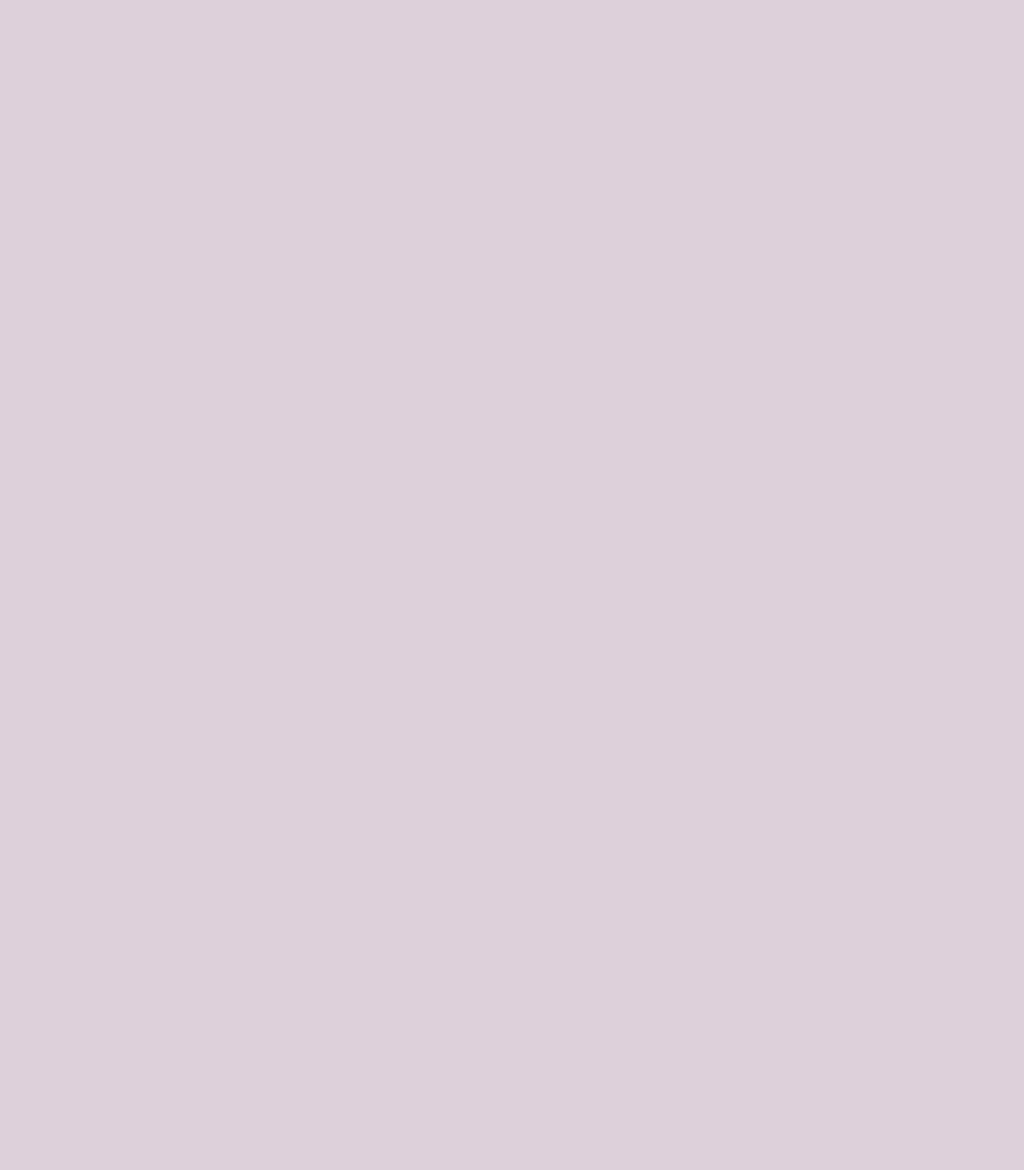
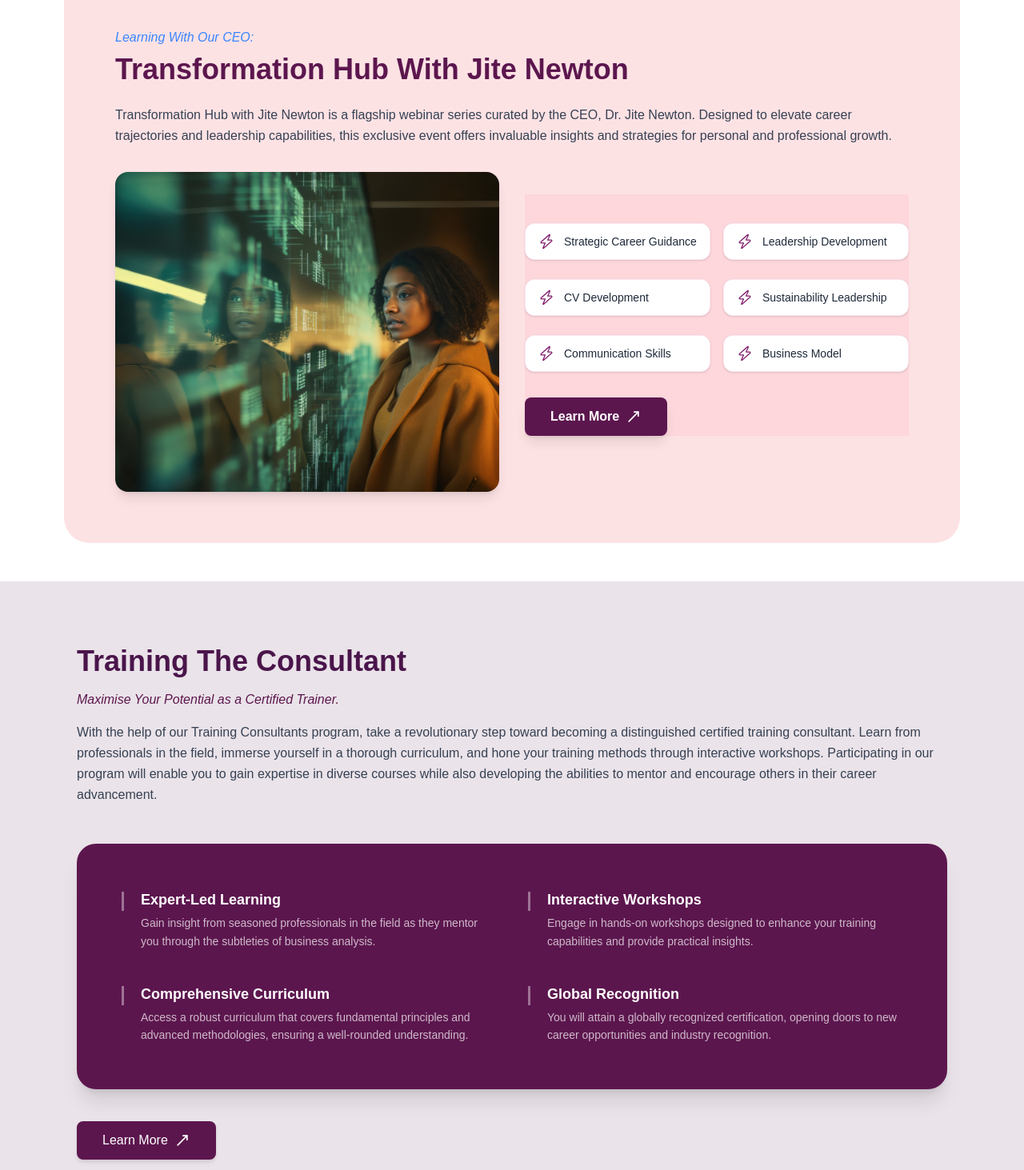
Before and after one commit to victot0121/Frontend-Intern-Assessment, a Next.js app: page / in a window 1280 px wide. Shown: the part 3787-5250 px from the top of the page at 80% size. Before the commit the page ends 3710 px from the top, so only its background shows below. Built offline with nearby package versions, Linux system fonts and the light colour scheme.

Commit message:
ConsultantTraining component done

```diff
--- /dev/null
+++ b/app/components/ConsultantTraining/FeatureCard.tsx
@@ -0,0 +1,23 @@
+import { LuMoveUpRight } from "react-icons/lu";
+
+interface Props {
+  title: string;
+  description: string;
+}
+
+export default function FeatureCard({ title, description }: Props) {
+  return (
+    <div className="group relative pl-6">
+      {/* Left Accent Line */}
+      <span className="absolute left-0 top-1 h-6 w-[3px] bg-white/40 group-hover:bg-white transition-all" />
+
+      <h3 className="text-lg font-semibold text-white">
+        {title}
+      </h3>
+
+      <p className="text-white/70 text-sm leading-relaxed mt-1">
+        {description}
+      </p>
+    </div>
+  );
+}
--- /dev/null
+++ b/app/components/ConsultantTraining/index.tsx
@@ -0,0 +1,49 @@
+import { LuMoveUpRight } from "react-icons/lu";
+import { CONSULTANT_FEATURES } from "./types";
+import FeatureCard from "./FeatureCard";
+
+export default function ConsultantTraining() {
+  return (
+    <section className="w-full bg-[#EAE3E9] py-20 px-6 md:px-12 lg:px-24">
+      <div className="max-w-7xl mx-auto">
+
+        {/* Heading */}
+        <div className="w-full space-y-4 mb-12">
+          <h2 className="text-3xl md:text-4xl font-bold text-[#4A154B]">
+            Training The Consultant
+          </h2>
+
+          <p className="text-[#5C164E] font-medium italic">
+            Maximise Your Potential as a Certified Trainer.
+          </p>
+
+          <p className="text-gray-700 leading-relaxed text-sm md:text-base">
+           With the help of our Training Consultants program, take a revolutionary step toward becoming a distinguished certified training consultant. Learn from professionals in the field, immerse yourself in a thorough curriculum, and hone your training methods through interactive workshops. Participating in our program will enable you to gain expertise in diverse courses while also developing the abilities to mentor and encourage others in their career advancement.
+          </p>
+        </div>
+
+        {/* Feature Box */}
+        <div className="bg-[#5C164E] rounded-3xl p-10 md:p-14 shadow-xl">
+          <div className="grid md:grid-cols-2 gap-10">
+            {CONSULTANT_FEATURES.map((feature) => (
+              <FeatureCard
+                key={feature.title}
+                title={feature.title}
+                description={feature.description}
+              />
+            ))}
+          </div>
+        </div>
+
+        {/* CTA */}
+        <div className="mt-10">
+          <button className="flex items-center gap-2 bg-[#5C164E] text-white px-8 py-3 rounded-lg hover:bg-[#4A154B] transition-all group shadow-md">
+            <span className="font-medium">Learn More</span>
+            <LuMoveUpRight className="w-5 h-5 transition-transform group-hover:translate-x-1 group-hover:-translate-y-1" />
+          </button>
+        </div>
+
+      </div>
+    </section>
+  );
+}
--- /dev/null
+++ b/app/components/ConsultantTraining/types.ts
@@ -0,0 +1,24 @@
+// components/ConsultantTraining/types.ts
+export interface ConsultantFeature {
+  title: string;
+  description: string;
+}
+
+export const CONSULTANT_FEATURES: ConsultantFeature[] = [
+  {
+    title: "Expert-Led Learning",
+    description: "Gain insight from seasoned professionals in the field as they mentor you through the subtleties of business analysis."
+  },
+  {
+    title: "Interactive Workshops",
+    description: "Engage in hands-on workshops designed to enhance your training capabilities and provide practical insights."
+  },
+  {
+    title: "Comprehensive Curriculum",
+    description: "Access a robust curriculum that covers fundamental principles and advanced methodologies, ensuring a well-rounded understanding."
+  },
+  {
+    title: "Global Recognition",
+    description: "You will attain a globally recognized certification, opening doors to new career opportunities and industry recognition."
+  }
+];
--- /dev/null
+++ b/app/components/TransformationHub/index.tsx
@@ -0,0 +1,72 @@
+import Image from 'next/image';
+import { LuMoveUpRight } from "react-icons/lu";
+import { GoZap } from "react-icons/go";
+import { HUB_FEATURES } from './types';
+import hubImage from '../../assets/8.jpg';
+
+
+
+export default function TransformationHub() {
+  return (
+    <section className="w-full py-12 px-4 md:px-10 lg:px-20 bg-white">
+      <div className="max-w-7xl mx-auto bg-[#FDE2E4] rounded-[2rem] p-8 md:p-12 lg:p-16">
+
+        {/* Top Header Section */}
+        <header className="mb-8">
+          <p className="text-[#3A86FF] italic font-medium mb-2">
+            Learning With Our CEO:
+          </p>
+          <h2 className="text-3xl md:text-4xl font-bold text-[#5C164E] mb-6">
+            Transformation Hub With Jite Newton
+          </h2>
+          <p className="text-gray-700 max-w-5xl leading-relaxed text-sm md:text-base">
+            Transformation Hub with Jite Newton is a flagship webinar series curated by the CEO,
+            Dr. Jite Newton. Designed to elevate career trajectories and leadership capabilities,
+            this exclusive event offers invaluable insights and strategies for personal and
+            professional growth.
+          </p>
+        </header>
+
+        {/* Main Content Grid */}
+        <div className="flex flex-col lg:flex-row gap-8 items-start">
+
+          {/* Left: Image Container */}
+          <div className="w-full lg:w-1/2">
+            <div className="relative aspect-video lg:aspect-square max-h-[400px] w-full overflow-hidden rounded-2xl shadow-lg">
+              <Image
+                src={hubImage}
+                alt="Transformation Hub Session"
+                fill
+                className="object-cover"
+                placeholder="blur"
+              />
+            </div>
+          </div>
+
+          {/* Right: Features and CTA */}
+          <div className="w-full lg:w-1/2 flex flex-col gap-8 bg-[#faaab233] mt-7">
+            <div className="grid grid-cols-1 md:grid-cols-2 gap-4 mt-7">
+              {HUB_FEATURES.map((feature) => (
+                <div
+                  key={feature.label}
+                   className="flex items-center gap-3 bg-white px-4 py-3 md:mt-2 rounded-xl shadow-sm border border-pink-100 hover:shadow-md transition-shadow"
+                  >
+                  <GoZap className="w-5 h-5 text-[#801b6b] fill-current" />
+                  <span className="text-gray-800 font-medium text-sm md:text-1xl">
+                    {feature.label}
+                  </span>
+                </div>
+              ))}
+            </div>
+
+            <button className="flex items-center justify-center gap-2 w-fit bg-[#5C164E] text-white px-8 py-3 rounded-lg hover:bg-[#4A154B] transition-all group shadow-lg">
+              <span className="font-semibold">Learn More</span>
+              <LuMoveUpRight className="w-5 h-5 transition-transform group-hover:translate-x-1 group-hover:-translate-y-1" />
+            </button>
+          </div>
+
+        </div>
+      </div>
+    </section>
+  );
+}
--- /dev/null
+++ b/app/components/TransformationHub/types.ts
@@ -0,0 +1,15 @@
+
+import { StaticImageData } from 'next/image';
+
+export interface HubFeature {
+  label: string;
+}
+
+export const HUB_FEATURES: HubFeature[] = [
+  { label: "Strategic Career Guidance" },
+  { label: "Leadership Development" },
+  { label: "CV Development" },
+  { label: "Sustainability Leadership" },
+  { label: "Communication Skills" },
+  { label: "Business Model" },
+];
--- a/app/page.tsx
+++ b/app/page.tsx
@@ -1,8 +1,11 @@
+
 import Navbar from "./components/Navbar/Navbar";
 import Hero from "./components/Hero/Hero";
 import LMSSection from "./components/LMSSection/LMSSection";
 import TrainingSection from "./components/TrainingSection/TrainingSection";
 import ManagementProgram from "./components/ManagementProgram/ManagementProgram";
+import TransformationHub from './components/TransformationHub';
+import ConsultantTraining from "./components/ConsultantTraining";
 
 export default function Home() {
   return (
@@ -12,6 +15,8 @@ export default function Home() {
       <LMSSection />
       <TrainingSection />
       <ManagementProgram />
+      <TransformationHub />
+      <ConsultantTraining />
     </div>
   );
 }
```
